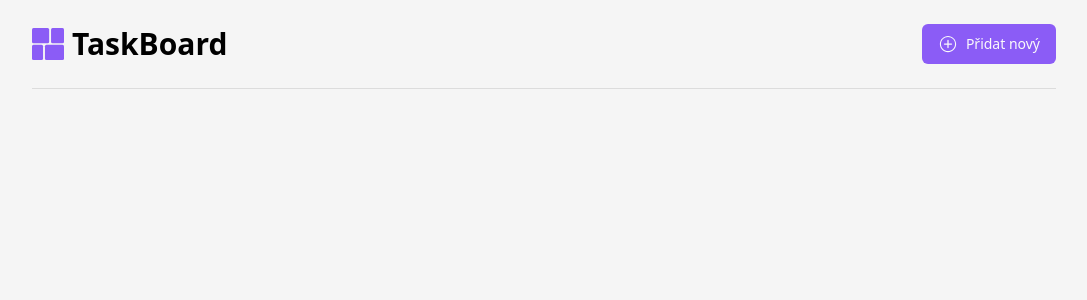
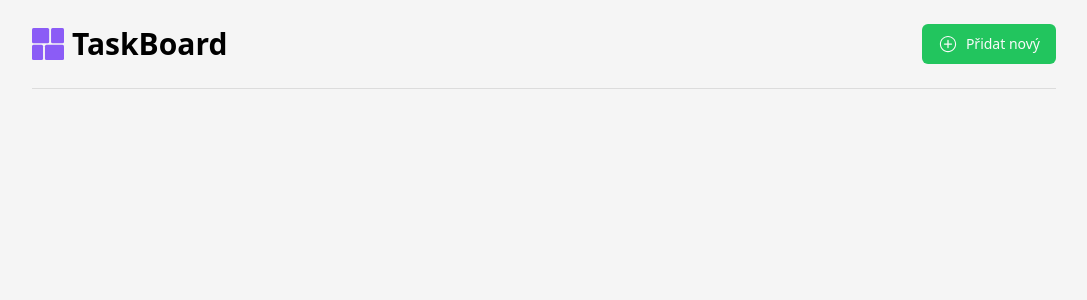
Before and after one commit to OndrejLosensky/TaskBoard, a React (Vite) app: page / in a window 1280 px wide. Shown: the top 300 px of the page, without its empty margins (96-1183 px from the left). Built offline with nearby package versions, Linux system fonts and the light colour scheme.

Commit message:
Green header btn

```diff
--- a/src/components/navigation.tsx
+++ b/src/components/navigation.tsx
@@ -27,7 +27,7 @@ export default function Navigation({ onAddContainer }: NavigationProps) {
         <div className="w-screen ">
             <div className="mx-auto w-4/5 py-6 border-b border-black/10 flex flex-row items-center justify-between">
                 <h1 className="text-3xl font-semibold flex flex-row items-center gap-x-2"> <img src="/logo.svg" className='w-8 h-8'/> <span>TaskBoard</span> </h1>
-                <Button onClick={handleAddNew} className='bg-violet-500 hover:bg-violet-600 flex flex-row items-center gap-x-2 active:scale-90 duration-200'>
+                <Button onClick={handleAddNew} className='bg-green-500 hover:bg-green-600 flex flex-row items-center gap-x-2 active:scale-90 duration-200'>
                     <IoIosAddCircleOutline className='w-5 h-5'/>
                     <span>Přidat nový</span>
                 </Button>
```
